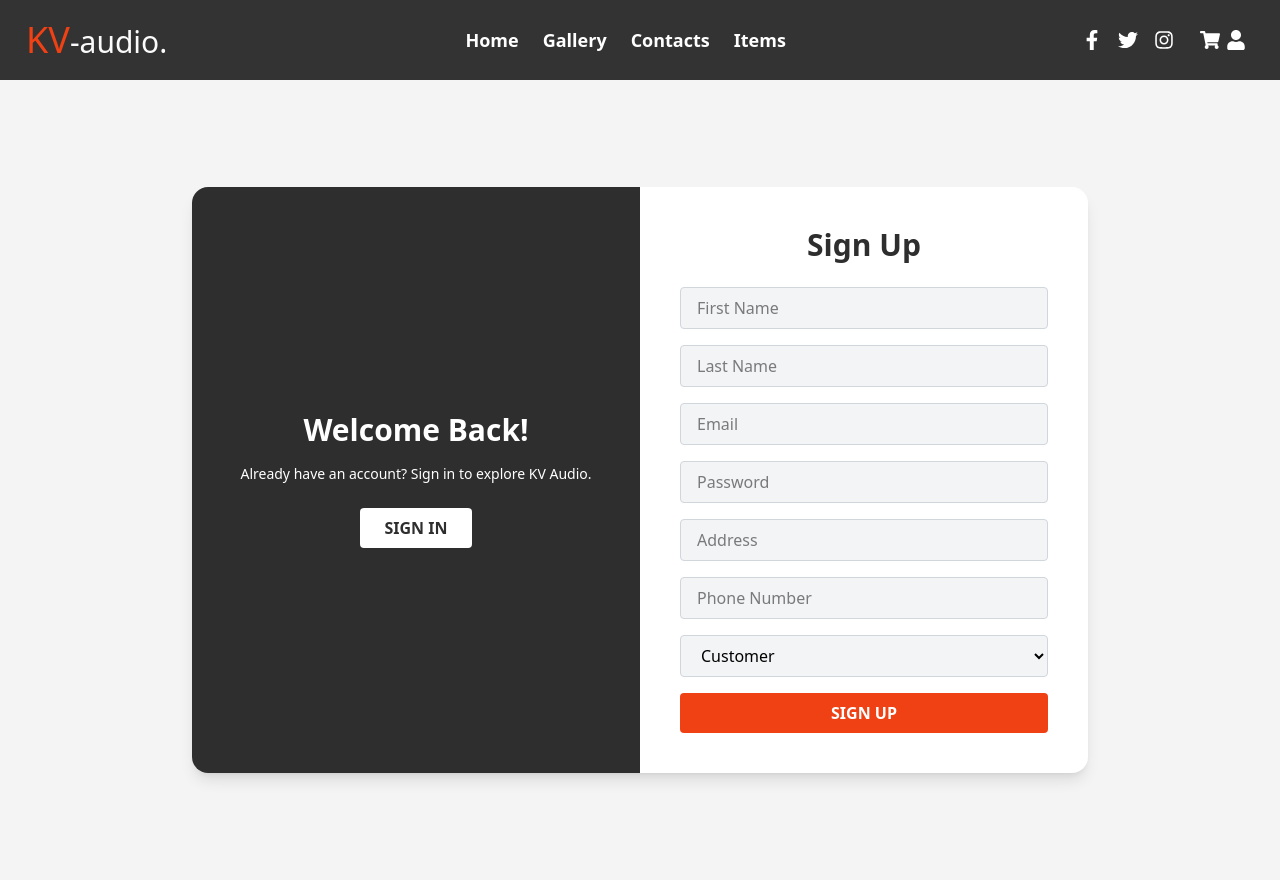
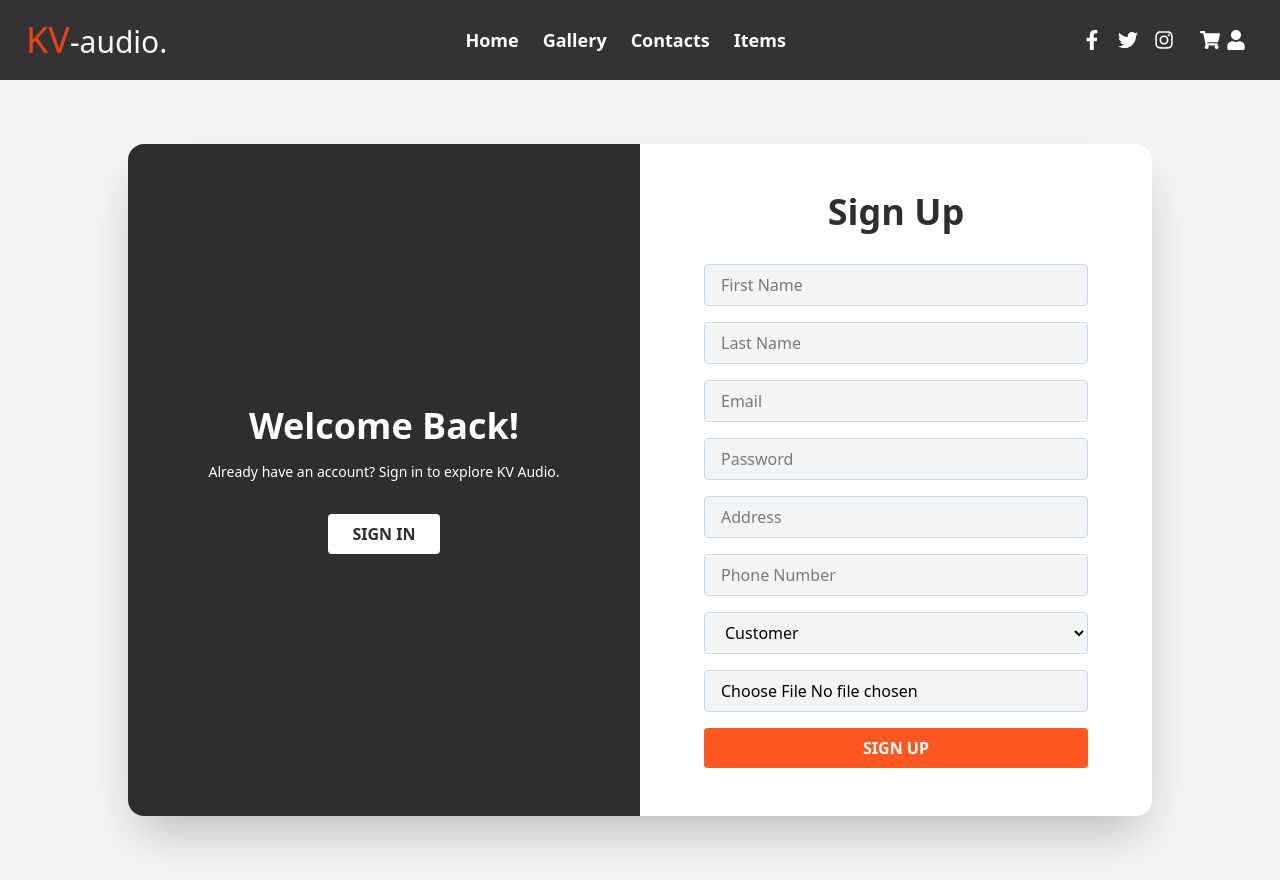
Before and after one commit to kavinduabc/kv-audio-frontend, a React (Vite) app: page /signup in a window 1280 px wide. Built offline with nearby package versions, Linux system fonts and the light colour scheme.

Commit message:
modify the signup page

```diff
--- a/src/pages/Signup/Signup.jsx
+++ b/src/pages/Signup/Signup.jsx
@@ -11,6 +11,7 @@ export default function SignUp() {
   const [address, setAddress] = useState("");
   const [phone, setPhone] = useState("");
   const [role, setRole] = useState("customer");
+  const [userImage, setUserImage] = useState(null);
 
   const navigate = useNavigate();
 
@@ -26,6 +27,7 @@ export default function SignUp() {
         address,
         phoneNumber: phone,
         role,
+        // userImage upload handling will need to be implemented separately if needed
       })
       .then(() => {
         toast.success("Registration Success");
@@ -37,25 +39,23 @@ export default function SignUp() {
   }
 
   return (
-    <div className="min-h-screen flex items-center justify-center bg-[#f4f4f4]">
-      <div className="w-full max-w-4xl bg-white rounded-2xl shadow-lg overflow-hidden grid grid-cols-1 md:grid-cols-2">
+    <div className="min-h-screen flex items-center justify-center bg-[#f4f4f4] px-4">
+      <div className="w-full max-w-5xl bg-white rounded-2xl shadow-2xl overflow-hidden grid grid-cols-1 md:grid-cols-2">
 
-
-        <div className="bg-[#2E2E2E] text-white flex flex-col items-center justify-center p-10 hidden md:flex">
-          <h2 className="text-3xl font-bold mb-4">Welcome Back!</h2>
-          <p className="text-sm mb-6 text-center">
-            Already have an account? Sign in to explore KV Audio.
-          </p>
+        {/* Left Panel */}
+        <div className="bg-[#2E2E2E] text-white flex flex-col items-center justify-center p-12 space-y-4 hidden md:flex">
+          <h2 className="text-4xl font-bold">Welcome Back!</h2>
+          <p className="text-center text-sm">Already have an account? Sign in to explore KV Audio.</p>
           <Link to="/login">
-            <button className="bg-white text-[#2E2E2E] px-6 py-2 rounded font-semibold hover:bg-accent hover:text-white transition">
+            <button className="mt-4 bg-white text-[#2E2E2E] px-6 py-2 rounded font-semibold hover:bg-[#FF5722] hover:text-white transition duration-200">
               SIGN IN
             </button>
           </Link>
         </div>
 
-
-        <div className="flex flex-col justify-center items-center p-10">
-          <h2 className="text-3xl font-bold text-[#2E2E2E] mb-6">Sign Up</h2>
+        {/* Right Panel */}
+        <div className="flex flex-col justify-center items-center p-12">
+          <h2 className="text-4xl font-bold text-[#2E2E2E] mb-8">Sign Up</h2>
 
           <form onSubmit={handleSubmit} className="w-full max-w-sm space-y-4">
             <input
@@ -63,7 +63,7 @@ export default function SignUp() {
               placeholder="First Name"
               value={firstName}
               onChange={(e) => setFirstName(e.target.value)}
-              className="w-full px-4 py-2 border border-gray-300 rounded bg-gray-100"
+              className="w-full px-4 py-2 border border-gray-300 rounded bg-gray-100 focus:outline-none focus:ring-2 focus:ring-orange-500"
               required
             />
             <input
@@ -71,7 +71,7 @@ export default function SignUp() {
               placeholder="Last Name"
               value={lastName}
               onChange={(e) => setLastName(e.target.value)}
-              className="w-full px-4 py-2 border border-gray-300 rounded bg-gray-100"
+              className="w-full px-4 py-2 border border-gray-300 rounded bg-gray-100 focus:outline-none focus:ring-2 focus:ring-orange-500"
               required
             />
             <input
@@ -79,7 +79,7 @@ export default function SignUp() {
               placeholder="Email"
               value={email}
               onChange={(e) => setEmail(e.target.value)}
-              className="w-full px-4 py-2 border border-gray-300 rounded bg-gray-100"
+              className="w-full px-4 py-2 border border-gray-300 rounded bg-gray-100 focus:outline-none focus:ring-2 focus:ring-orange-500"
               required
             />
             <input
@@ -87,7 +87,7 @@ export default function SignUp() {
               placeholder="Password"
               value={password}
               onChange={(e) => setPassword(e.target.value)}
-              className="w-full px-4 py-2 border border-gray-300 rounded bg-gray-100"
+              className="w-full px-4 py-2 border border-gray-300 rounded bg-gray-100 focus:outline-none focus:ring-2 focus:ring-orange-500"
               required
             />
             <input
@@ -95,7 +95,7 @@ export default function SignUp() {
               placeholder="Address"
               value={address}
               onChange={(e) => setAddress(e.target.value)}
-              className="w-full px-4 py-2 border border-gray-300 rounded bg-gray-100"
+              className="w-full px-4 py-2 border border-gray-300 rounded bg-gray-100 focus:outline-none focus:ring-2 focus:ring-orange-500"
               required
             />
             <input
@@ -103,21 +103,27 @@ export default function SignUp() {
               placeholder="Phone Number"
               value={phone}
               onChange={(e) => setPhone(e.target.value)}
-              className="w-full px-4 py-2 border border-gray-300 rounded bg-gray-100"
+              className="w-full px-4 py-2 border border-gray-300 rounded bg-gray-100 focus:outline-none focus:ring-2 focus:ring-orange-500"
               required
             />
             <select
               value={role}
               onChange={(e) => setRole(e.target.value)}
-              className="w-full px-4 py-2 border border-gray-300 rounded bg-gray-100"
+              className="w-full px-4 py-2 border border-gray-300 rounded bg-gray-100 focus:outline-none focus:ring-2 focus:ring-orange-500"
             >
               <option value="customer">Customer</option>
               <option value="admin">Admin</option>
             </select>
+            <input
+              type="file"
+              placeholder="user image "
+              onChange={(e) => setUserImage(e.target.files[0])}
+              className="w-full px-4 py-2 border border-gray-300 rounded bg-gray-100 focus:outline-none focus:ring-2 focus:ring-orange-500"
+            />
 
             <button
               type="submit"
-              className="w-full py-2 bg-accent text-white font-semibold rounded hover:opacity-90 transition"
+              className="w-full py-2 bg-[#FF5722] text-white font-semibold rounded hover:bg-[#e64a19] transition duration-200"
             >
               SIGN UP
             </button>
```
Also changed, not shown: 1 other file (tests, documents, lock files or other folders).
